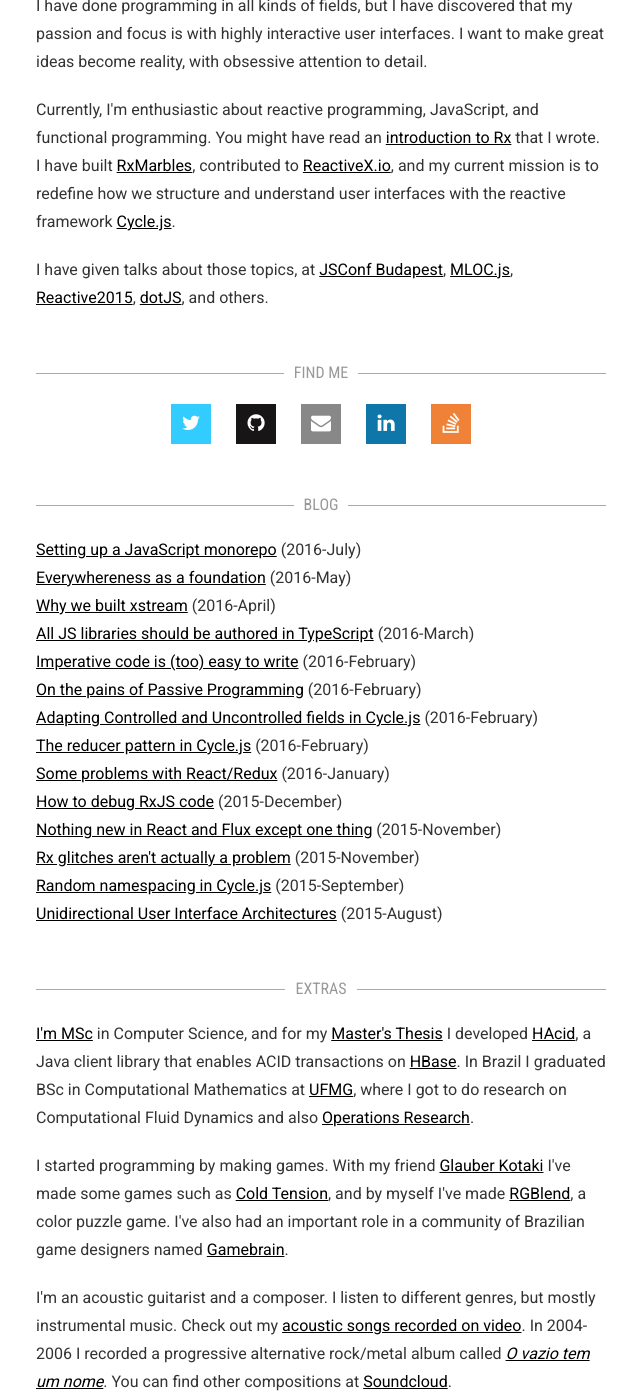
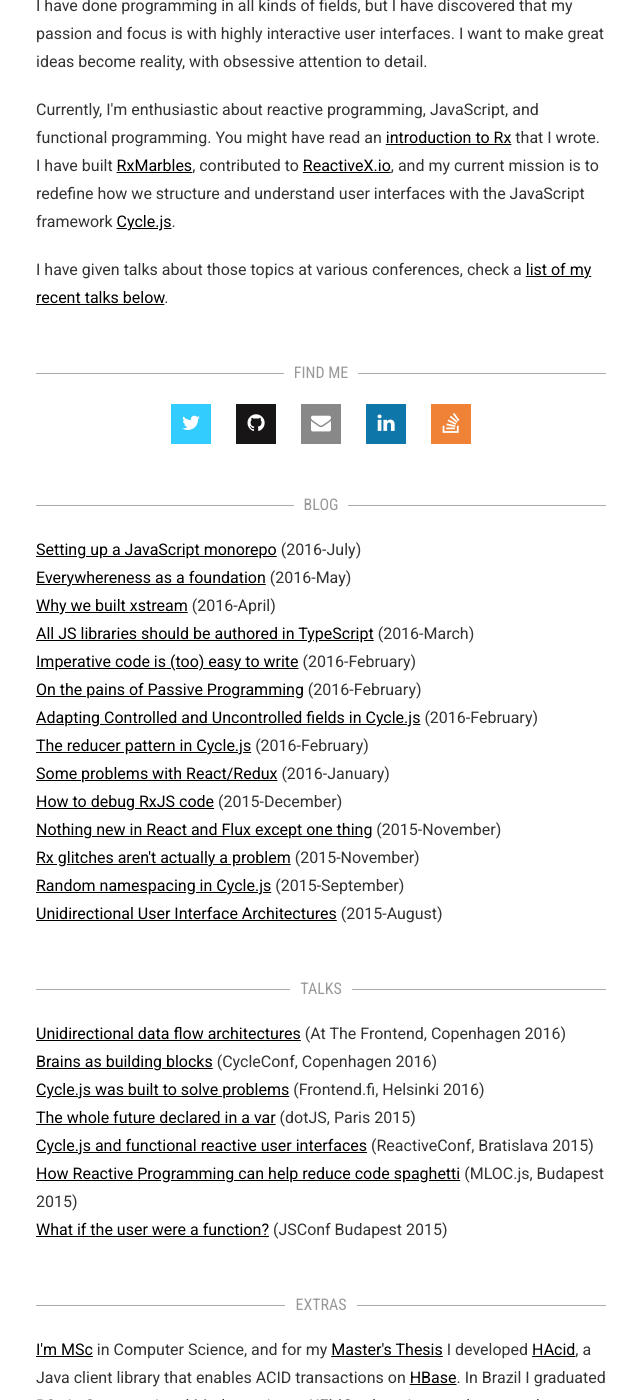
Before and after one commit to staltz/staltz.com, a Jekyll site: the page built from index.html, in a window 1280 px wide and 1400 px high, scrolled down 849 px. Shown: the whole window, without its empty margins (319-959 px from the left). Built offline with Jekyll 4.4.1, drawn with Linux system fonts in a browser that asks for light colours; nearby versions of some CDN libraries; some of the changed text lies outside the part shown.

Commit message:
Add links to talks/videos

```diff
--- a/index.html
+++ b/index.html
@@ -29,12 +29,9 @@ layout: blank
           <p>Currently, I'm enthusiastic about reactive programming, JavaScript, and functional programming.
           You might have read an <a href="https://gist.github.com/staltz/868e7e9bc2a7b8c1f754" target="_blank">introduction to Rx</a> that I wrote.
           I have built <a href="http://rxmarbles.com">RxMarbles</a>, contributed to <a href="http://reactivex.io">ReactiveX.io</a>, and my current mission is to redefine how
-          we structure and understand user interfaces with the reactive framework <a href="http://cycle.js.org">Cycle.js</a>.
+          we structure and understand user interfaces with the JavaScript framework <a href="http://cycle.js.org">Cycle.js</a>.
           </p>
-          <p>I have given talks about those topics, at <a href="https://www.youtube.com/watch?v=1zj7M1LnJV4">JSConf Budapest</a>,
-          <a href="http://www.ustream.tv/recorded/64104885">MLOC.js</a>, <a href="https://www.youtube.com/watch?v=uNZnftSksYg">Reactive2015</a>,
-          <a href="https://www.youtube.com/watch?v=BfZpr0USIi4">dotJS</a>, and others.
-          </p>
+          <p>I have given talks about those topics at various conferences, check a <a href="#talks">list of my recent talks below</a>.</p>
 
           <h2 id="find-me" class="hr"><span class="hr">FIND ME</span></h2>
           <ul class="horizontal">
@@ -50,12 +47,24 @@ layout: blank
             </li>
           </ul>
 
-          <h2 id="extras" class="hr"><span class="hr">BLOG</span></h2>
+          <h2 id="blog" class="hr"><span class="hr">BLOG</span></h2>
           <p>
           {% for post in site.posts %}
             <a href="{{ post.url }}">{{ post.title }}</a> ({{ post.date | date: "%Y-%B" }})<br />
           {% endfor %}
           </p>
+
+          <h2 id="talks" class="hr"><span class="hr">TALKS</span></h2>
+          <p>
+            <a href="https://vimeo.com/168652278">Unidirectional data flow architectures</a> (At The Frontend, Copenhagen 2016)<br />
+            <a href="https://www.youtube.com/watch?v=1ToJ7cxb1R8">Brains as building blocks</a> (CycleConf, Copenhagen 2016)<br />
+            <a href="https://www.youtube.com/watch?v=Rj8ZTRVka4E">Cycle.js was built to solve problems</a> (Frontend.fi, Helsinki 2016)<br />
+            <a href="https://www.youtube.com/watch?v=BfZpr0USIi4">The whole future declared in a var</a> (dotJS, Paris 2015)<br />
+            <a href="https://www.youtube.com/watch?v=uNZnftSksYg">Cycle.js and functional reactive user interfaces</a> (ReactiveConf, Bratislava 2015)<br />
+            <a href="http://www.ustream.tv/recorded/64104885">How Reactive Programming can help reduce code spaghetti</a> (MLOC.js, Budapest 2015)<br />
+            <a href="https://www.youtube.com/watch?v=1zj7M1LnJV4">What if the user were a function?</a> (JSConf Budapest 2015)<br />
+          </p>
+
           <h2 id="extras" class="hr"><span class="hr">EXTRAS</span></h2>
           <p><a href="http://users.ics.aalto.fi/desoua1/" target="_blank">I'm MSc</a> in Computer Science, and for my
           <a href="http://users.ics.aalto.fi/desoua1/HAcid_Thesis.pdf" target="_blank">Master's Thesis</a> I developed
@@ -67,9 +76,7 @@ layout: blank
 
           <p>I started programming by making games. With my friend
           <a href="http://glauberkotaki.com" target="_blank">Glauber Kotaki</a> I've made some games such as <a href="http://www.indiedb.com/games/cold-tension" target="_blank">Cold Tension</a>, and by myself I've made
-          <a href="http://www.kongregate.com/games/STALTZ/rgblend" target="_blank">RGBlend</a>, a color puzzle game. I've also had an important role in a
-          community of Brazilian game designers named
-          <a href="http://www.iroquote.com/gamebrain" target="_blank">Gamebrain</a>.
+          <a href="http://www.kongregate.com/games/STALTZ/rgblend" target="_blank">RGBlend</a>, a color puzzle game.
           </p>
 
           <p>I'm an acoustic guitarist and a composer. I listen to different
```
Also changed, not shown: other parts of index.html (+1 -1 lines).
